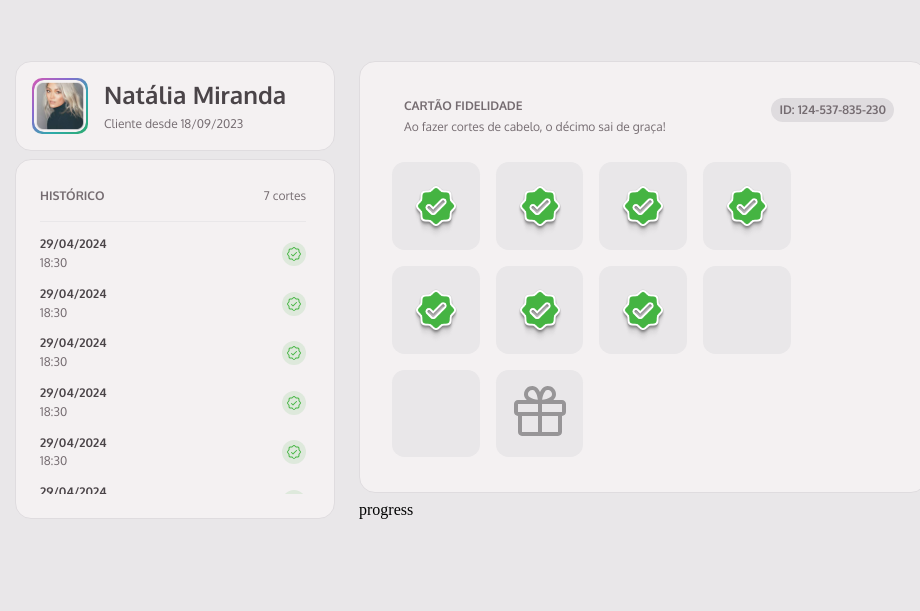
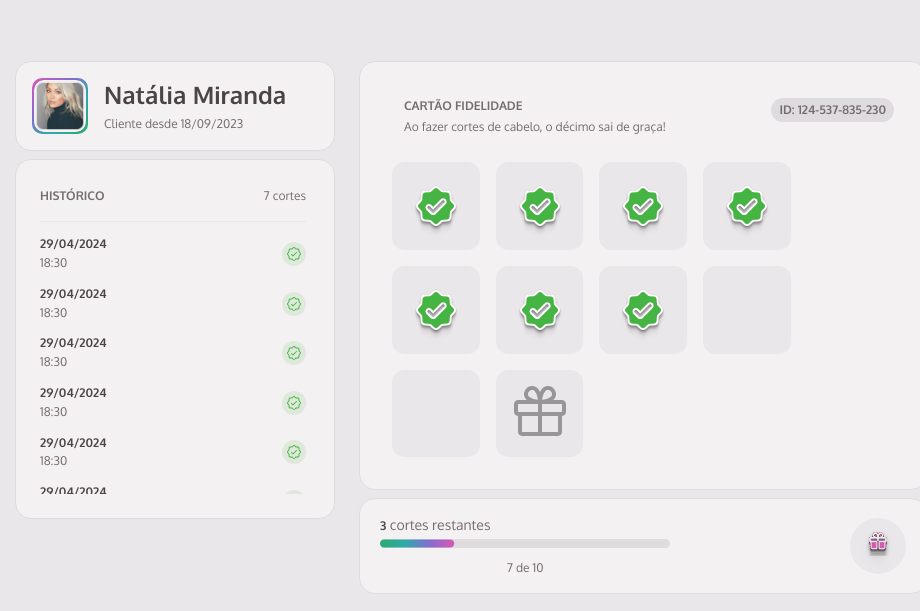
Before and after one commit to tiagomartinscc/member-club, a plain HTML site: page src/index.html in a window 1280 px wide. Shown: the part 213-824 px from the top of the page, without its empty margins (169-1089 px from the left). Before the commit the page ends 800 px from the top, so only its background shows below. Drawn offline with Linux system fonts and the light colour scheme.

Commit message:
add progress bar

```diff
--- a/src/index.html
+++ b/src/index.html
@@ -179,7 +179,23 @@
       </section>
 
       <section class="progress">
-        progress
+        <div>
+          <p>
+            <strong>3</strong> cortes restantes
+          </p>
+
+          <div>
+            <div>
+              <div>
+                <img src="assets/icons/progress.svg" alt="">
+              </div>
+            </div>
+            <span>7 de 10</span>
+          </div>
+        </div>
+        <figure>
+          <img src="assets/icons/pin-gift.svg" alt="icone de presente">
+        </figure>
       </section>
     </main>
   </div>
--- a/src/styles/layout.css
+++ b/src/styles/layout.css
@@ -33,7 +33,10 @@ main {
 @media (width >= 57em) {
   .content {
     max-width: 57rem;
-    margin: 0 auto;
+    /* margin: 0 auto; */
+    margin: 0 auto 10.15rem auto;
+    /* margin 0 0.75rem 10.13rem 0.75rem; */
+
   }
 
   main {
--- a/src/styles/sections.css
+++ b/src/styles/sections.css
@@ -203,6 +203,80 @@ section.card {
   }
 }
 
+section.progress {
+  display: flex;
+  padding: 1rem 1.25rem;
+
+  align-items: center;
+  gap: 1.5rem;
+  align-self: stretch;
+
+  border-radius: 1rem;
+  border: 1px solid var(--gray-300);
+  background: var(--gray-100);
+
+  & div {
+    display: flex;
+    flex-direction: column;
+    justify-content: flex-end;
+    align-items: flex-start;
+    gap: 0.25rem;
+    flex: 1 0 0;
+
+    & p {
+      color: var(--gray-500);
+      font: var(--text-sm);
+      & strong {
+        color: var(--gray-600);
+        font: var(--title-sm);
+      }
+    }
+
+    & div {
+      display: flex;
+      justify-content: center;
+      align-items: center;
+      gap: 0.75rem;
+
+      & div {
+        display: flex;
+        padding-right: 6.73125rem;
+        flex-direction: column;
+        justify-content: space-between;
+        align-items: flex-start;
+        gap: 0.5rem;
+        flex: 1 0 0;
+        border-radius: 62.9375rem;
+        background: var(--gray-300);
+      }
+      & span {
+        color: var(--gray-500);
+        font: var(--text-xs);
+      }
+    }
+
+  }
+  & figure {
+    display: flex;
+    width: 3.5rem;
+    height: 3.5rem;
+    padding: 0.5rem;
+    justify-content: center;
+    align-items: center;
+
+    border-radius: 48.5625rem;
+    background: var(--gray-200);
+
+    & img {
+      width: 2.5rem;
+      height: 2.5rem;
+      flex-shrink: 0;
+
+      filter: drop-shadow(0px 1.25px 2.5px rgba(0, 0, 0, 0.08)) drop-shadow(0px 3.75px 3.75px rgba(0, 0, 0, 0.07)) drop-shadow(0px 9.375px 5.625px rgba(0, 0, 0, 0.04)) drop-shadow(0px 16.25px 6.25px rgba(0, 0, 0, 0.01)) drop-shadow(0px 25px 6.875px rgba(0, 0, 0, 0.00));
+    }
+  }
+}
+
 /* desktop */
 @media (width >= 57em) {
   section.history {
@@ -256,4 +330,8 @@ section.card {
       }
     }
   }
+
+  section.progress {
+
+  }
 }
```
Also changed, not shown: src/assets/icons/progress.svg (added).
